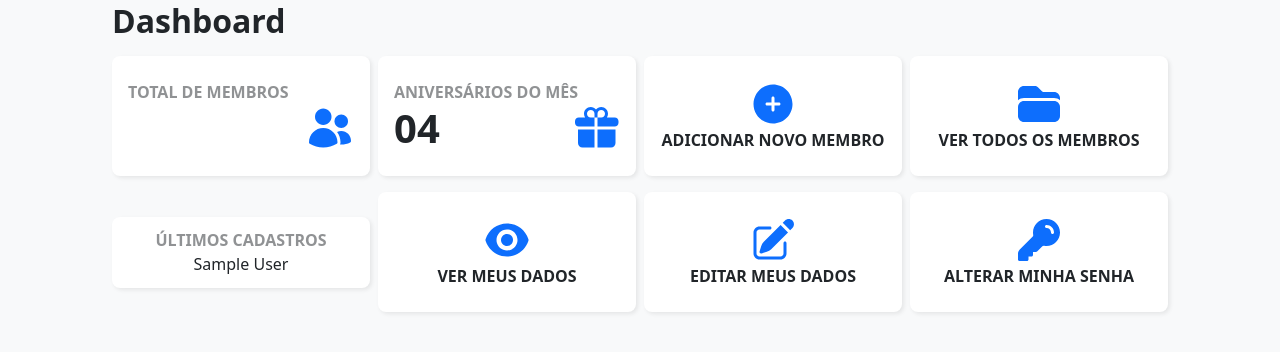
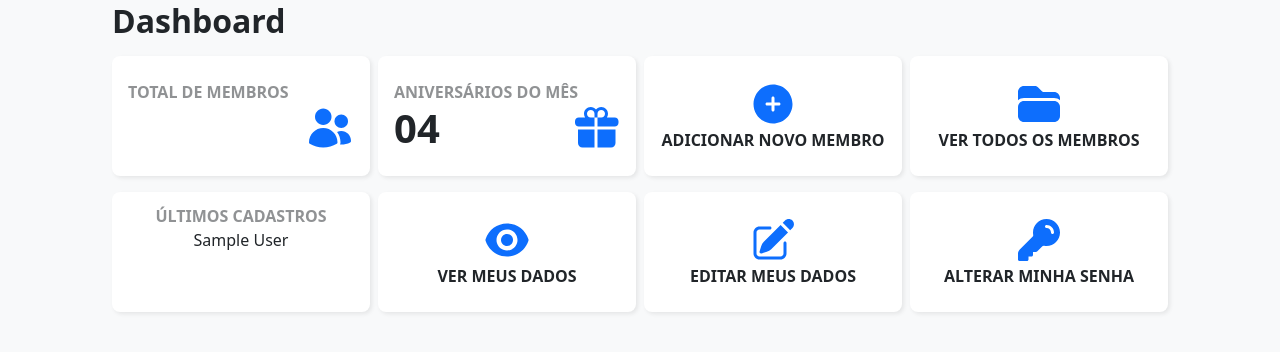
Before and after one commit to martins-rafael/PJI110, a Flask app: page / in a window 1280 px wide. Shown: the part 260-612 px from the top of the page. Run offline with Flask 3, Linux system fonts and the light colour scheme; the visitor is signed in with stand-in values (Sample User, id 1); tables that the repository leaves empty hold one stand-in row (values such as "Sample post").

Commit message:
improve card styles

```diff
--- a/app/static/css/style.css
+++ b/app/static/css/style.css
@@ -23,6 +23,7 @@ body {
 
 .custom-card--small {
   width: 258px;
+  min-height: 120px;
 }
 
 .custom-card--large {
```
